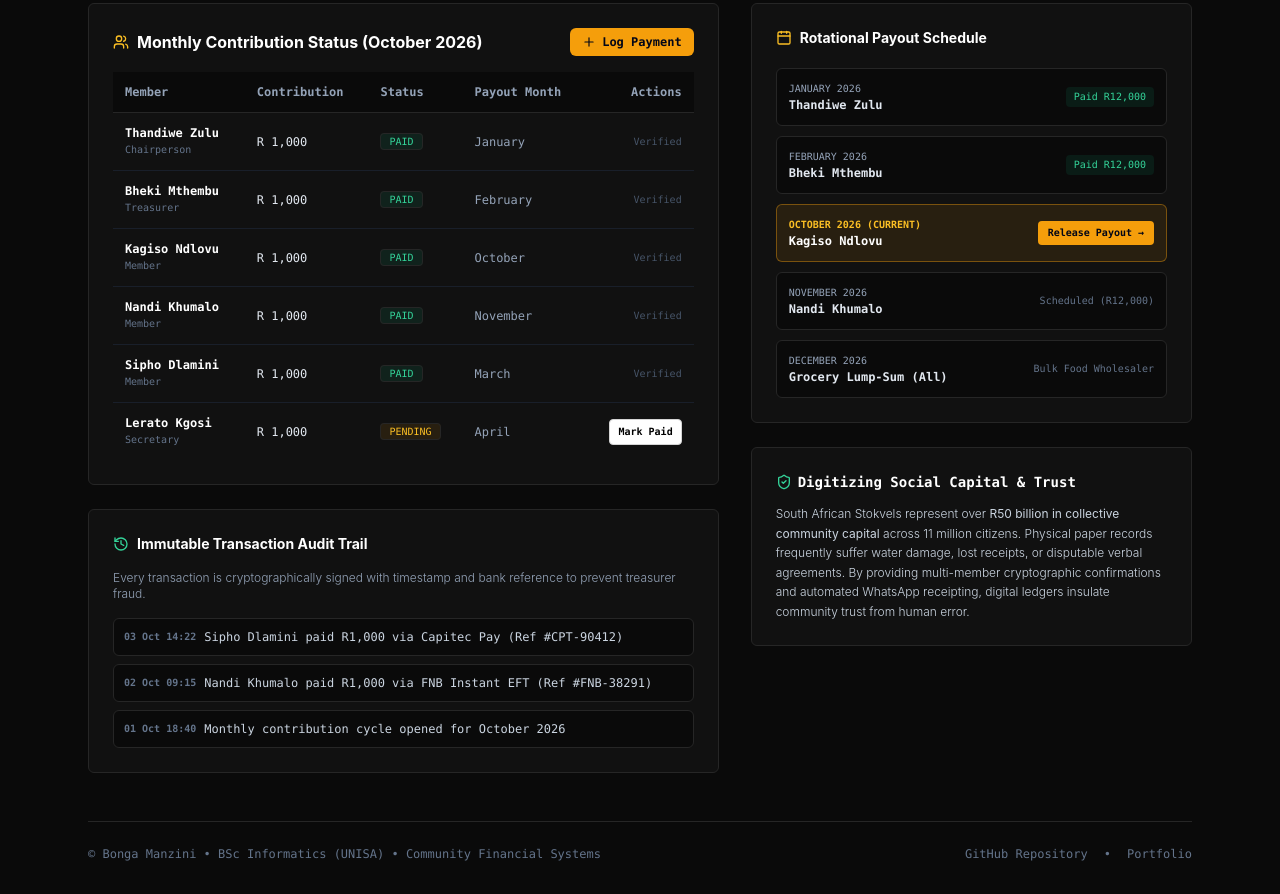
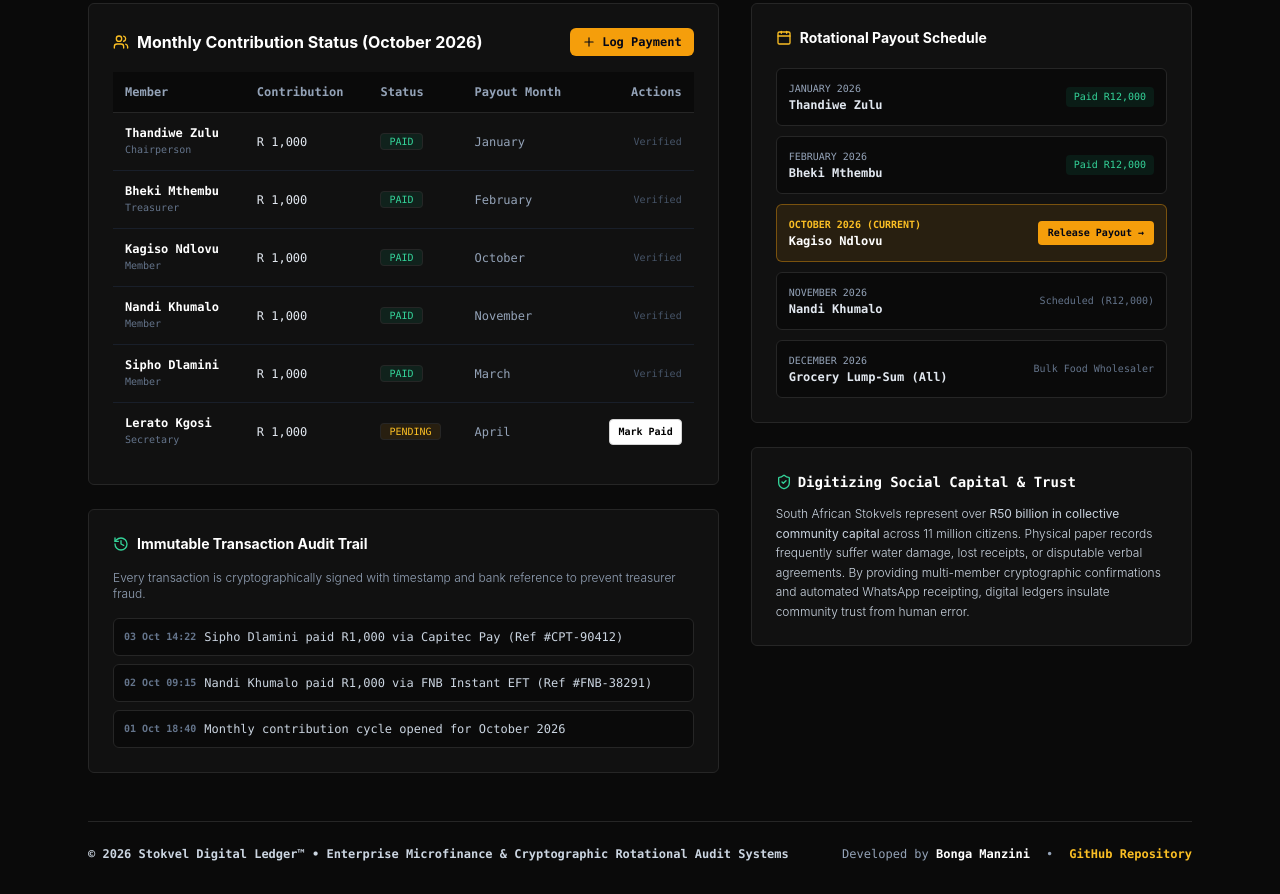
Before and after one commit to BongaManzini/stokvel-digital-ledger, a plain HTML site: page index.html in a window 1280 px wide. Shown: the part 377-1271 px from the top of the page. Drawn offline with nearby package versions, Linux system fonts and the light colour scheme.

Commit message:
Release: stokvel-digital-ledger - Informal community savings club accounting ledger, audit trail, and rotational payout coordinator

```diff
--- a/index.html
+++ b/index.html
@@ -199,13 +199,13 @@
 
     </div>
 
-    <!-- Footer -->
-    <footer class="mt-12 pt-6 border-t border-[#262626] flex flex-col sm:flex-row items-center justify-between text-xs text-slate-500 font-mono gap-4">
-      <p>© Bonga Manzini • BSc Informatics (UNISA) • Community Financial Systems</p>
+    <!-- Business First Enterprise Footer -->
+    <footer class="mt-12 pt-6 border-t border-[#262626] flex flex-col sm:flex-row items-center justify-between text-xs text-slate-400 font-mono gap-4">
+      <p class="font-semibold text-slate-300">&copy; 2026 Stokvel Digital Ledger&trade; &bull; Enterprise Microfinance &amp; Cryptographic Rotational Audit Systems</p>
       <div class="flex items-center gap-4">
-        <a href="https://github.com/BongaManzini/stokvel-digital-ledger" target="_blank" class="hover:text-amber-400 transition-colors">GitHub Repository</a>
-        <span>•</span>
-        <a href="https://bongamanzini.github.io/portfolio/" target="_blank" class="hover:text-amber-400 transition-colors">Portfolio</a>
+        <span>Developed by <strong class="text-white">Bonga Manzini</strong></span>
+        <span>&bull;</span>
+        <a href="https://github.com/BongaManzini/stokvel-digital-ledger" target="_blank" class="text-amber-400 hover:text-amber-300 font-bold transition-colors">GitHub Repository</a>
       </div>
     </footer>
   </div>
```
